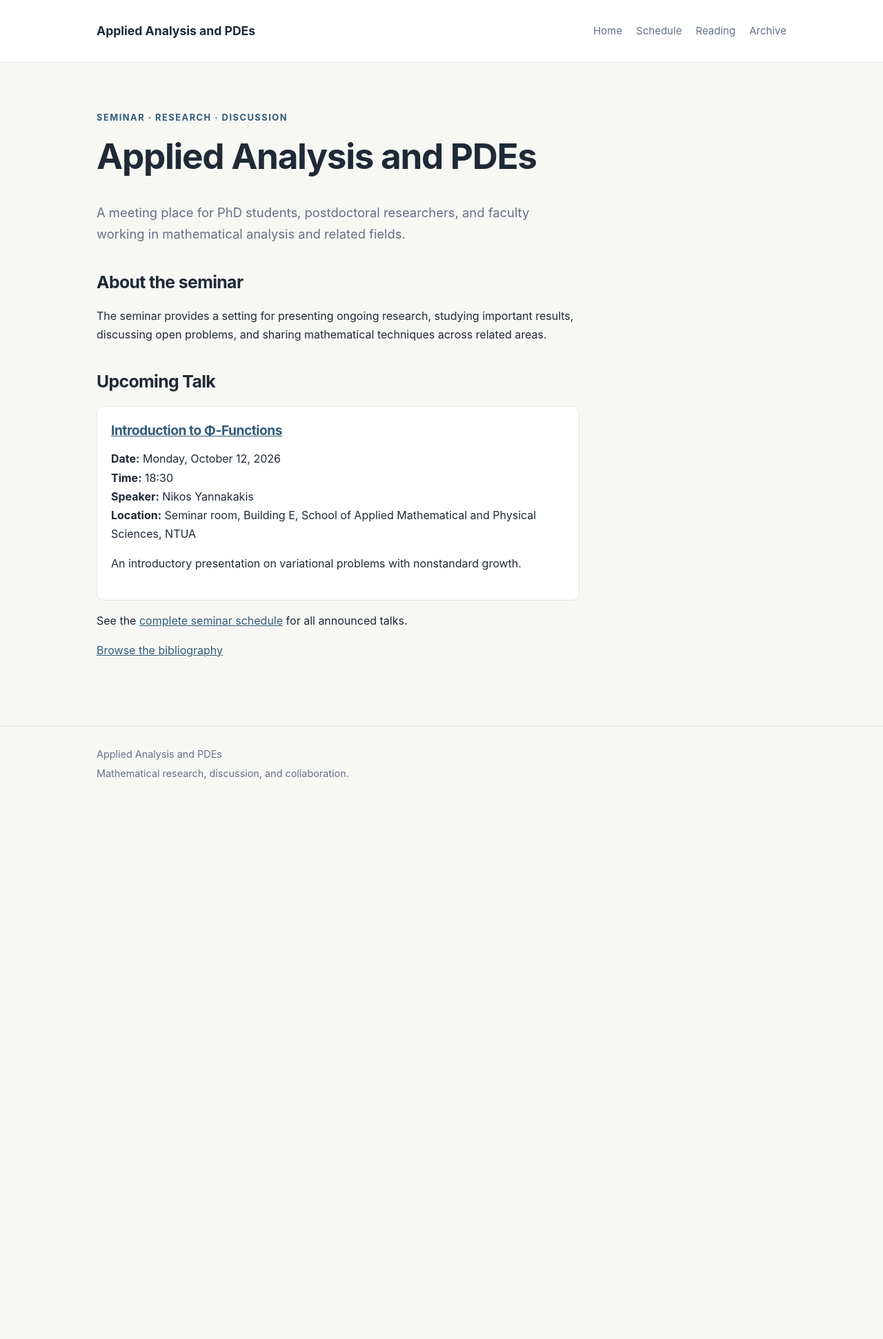
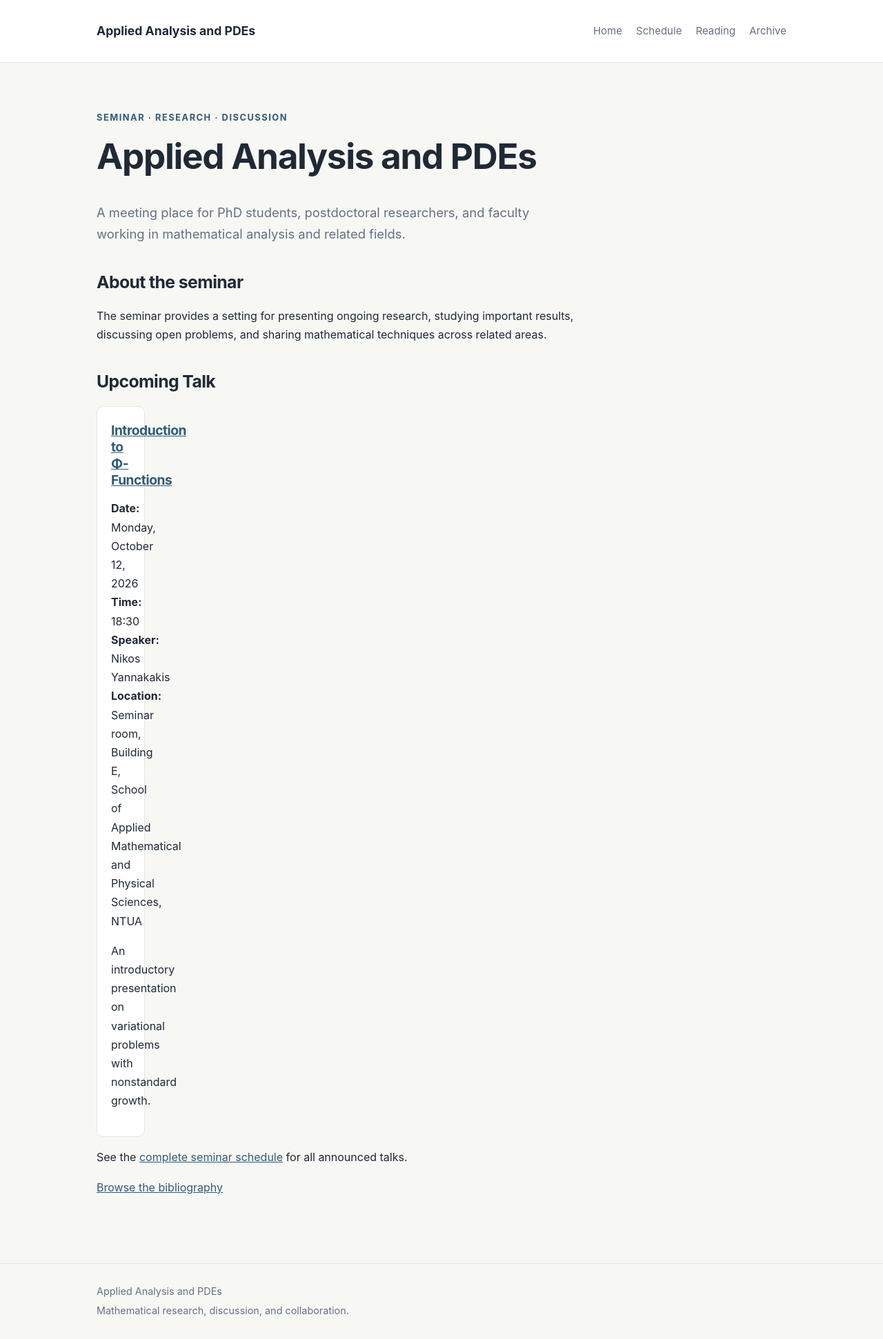
Before and after one commit to gvpantazis/math-seminar, a Jekyll site: the page built from index.md, in a window 1280 px wide. Shown: the whole page at 69% size. Built offline with Jekyll 4.4.1, drawn with Linux system fonts in a browser that asks for light colours; before the commit the page ends 1163 px from its top, so only the background shows below that.

Commit message:
Update style.css

```diff
--- a/assets/css/style.css
+++ b/assets/css/style.css
@@ -109,7 +109,7 @@ a {
 }
 
 .talk-card {
-  max-width: 700px;
+  max-width: 70px;
   min-height: 200px;
   box-sizing: border-box;
 
```
